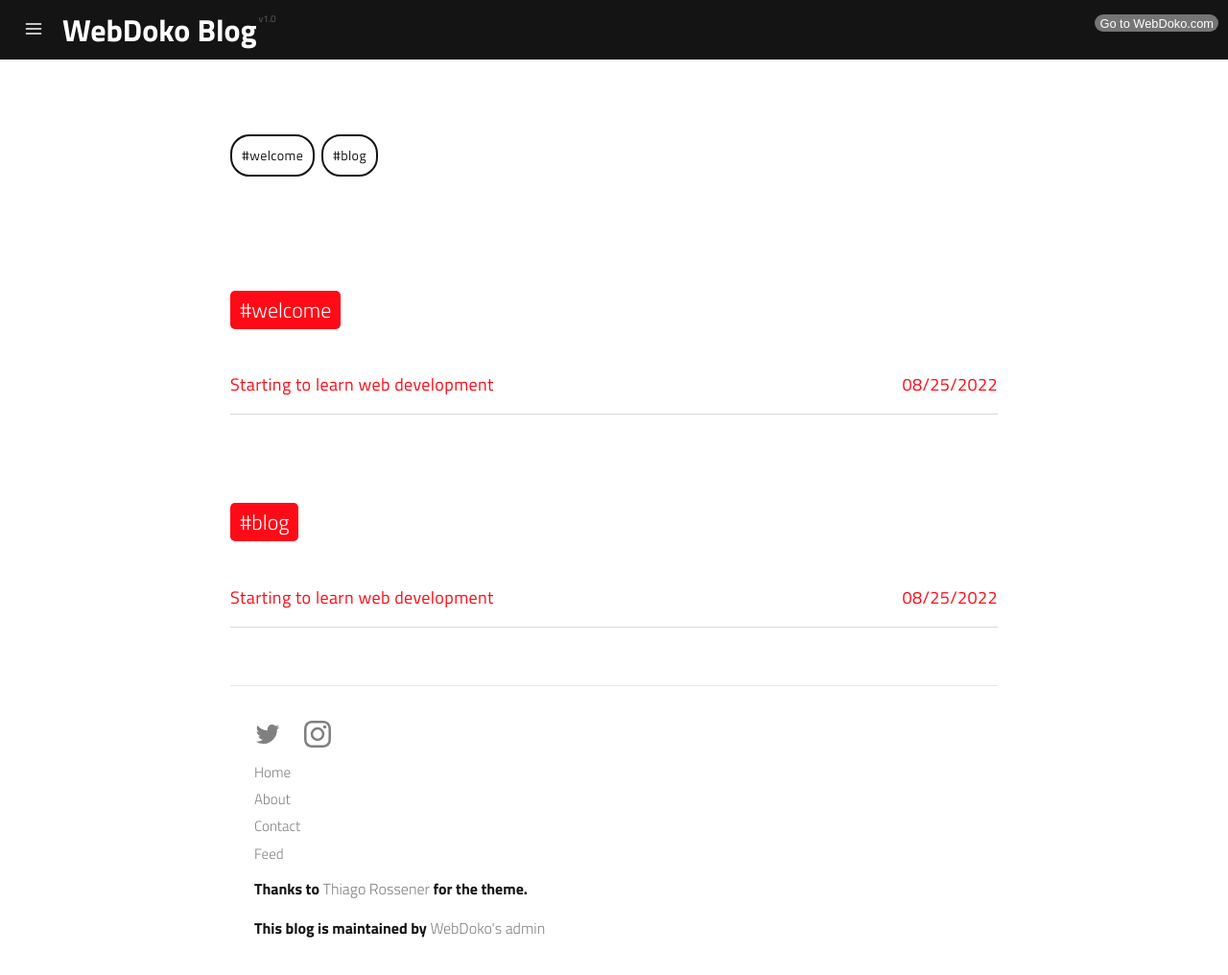
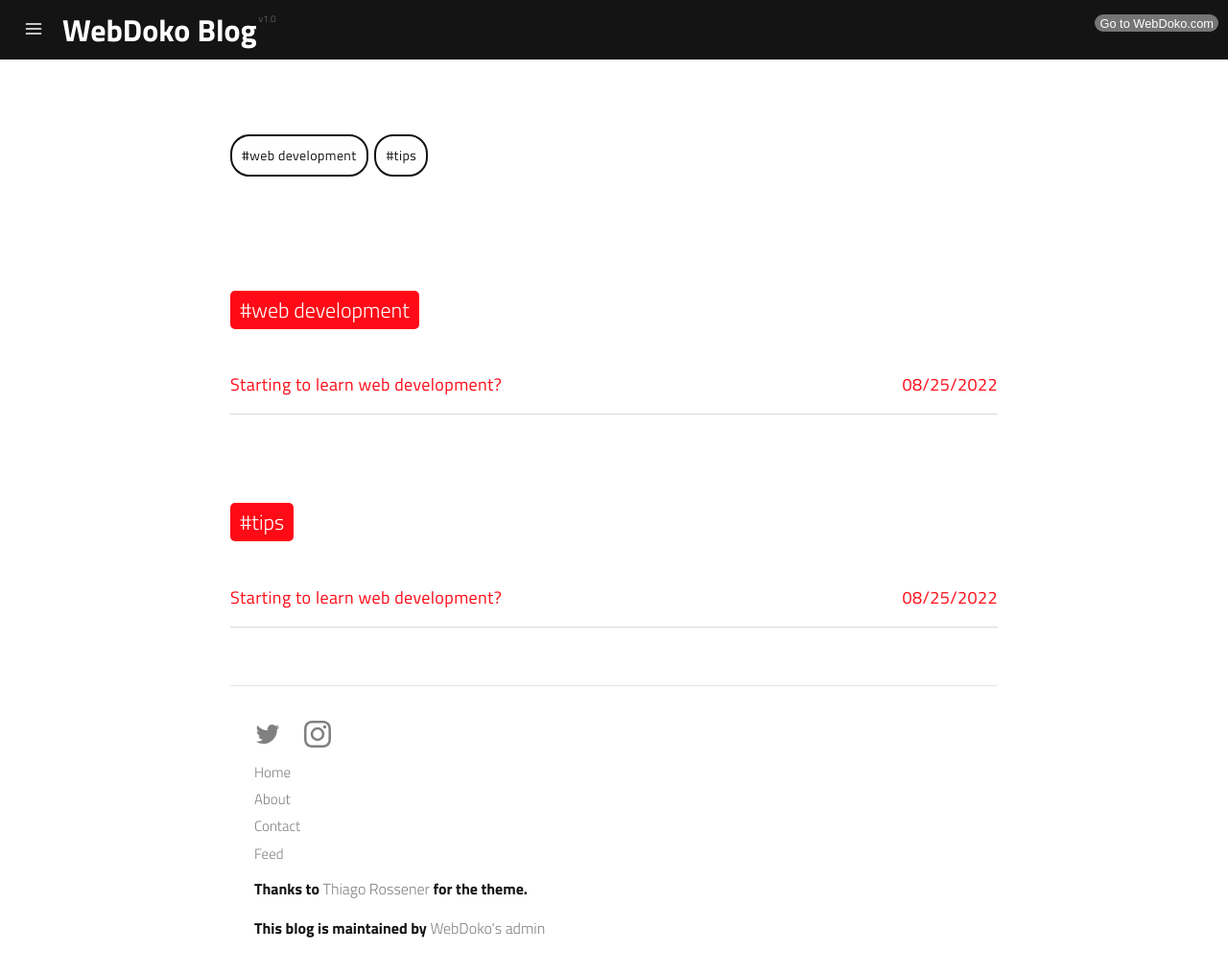
Before and after one commit to webdoko/webdoko, a Jekyll site: the page built from tags.html, in a window 1280 px wide and 1016 px high. Shown: the whole window at 96% size. Built offline with Jekyll 4.4.1, drawn with Linux system fonts in a browser that asks for light colours; a script that is not in the unit is left out.

Commit message:
changed tiime

```diff
--- a/_posts/2022-08-25-starting-to-learn-web-development.md
+++ b/_posts/2022-08-25-starting-to-learn-web-development.md
@@ -1,22 +1,22 @@
 ---
 layout: post
-title: Starting to learn web development
-subtitle: '5 tips for someone who is thinking to start web development.'
+title: Starting to learn web development?
+subtitle: '5 tips for anyone who is thinking to start web development.'
 description: >-
-  They always have a lot of questions when you are trying to learn web development for the first time. A few tips in the beginning can always save you lots of time. Here are 5 tips for someone who is thinking to start web development.
+  They always have a lot of questions when you are trying to learn web development for the first time. A few tips in the beginning can always save you lots of time. Here are 5 tips for anyone who is thinking to start web development.
 image: >-
   https://raw.githubusercontent.com/webdoko/webdoko/gh-pages/assets/img/blog/starting-to-learn-web-development.png
 optimized_image: >-
   https://raw.githubusercontent.com/webdoko/webdoko/gh-pages/assets/img/blog/starting-to-learn-web-development-thumb.png
 category: blog
 tags:
-  - welcome
-  - blog
+  - web development
+  - tips
 author: webdoko
 paginate: true
 ---
 
-They always have a lot of questions when you are trying to learn web development for the first time. A few tips in the beginning can always save you lots of time. Here are 5 tips for someone who is thinking to start web development:
+They always have a lot of questions when you are trying to learn web development for the first time. A few tips in the beginning can always save you lots of time. Here are 5 tips for anyone who is thinking to start web development:
 
 - Let's say you decided to learn web development and you started to read something, then you started to code. If you feel sleepy within an hour, then forget about coding. You might wanna do something else. Search what you really want to do and do that. Find someone who has already been there (your goal that you want to achieve) and ask them about what you should plan to move forward.
 - From this second point, let's assume you didn't feel sleepy the first hour of learning how to code.
```
